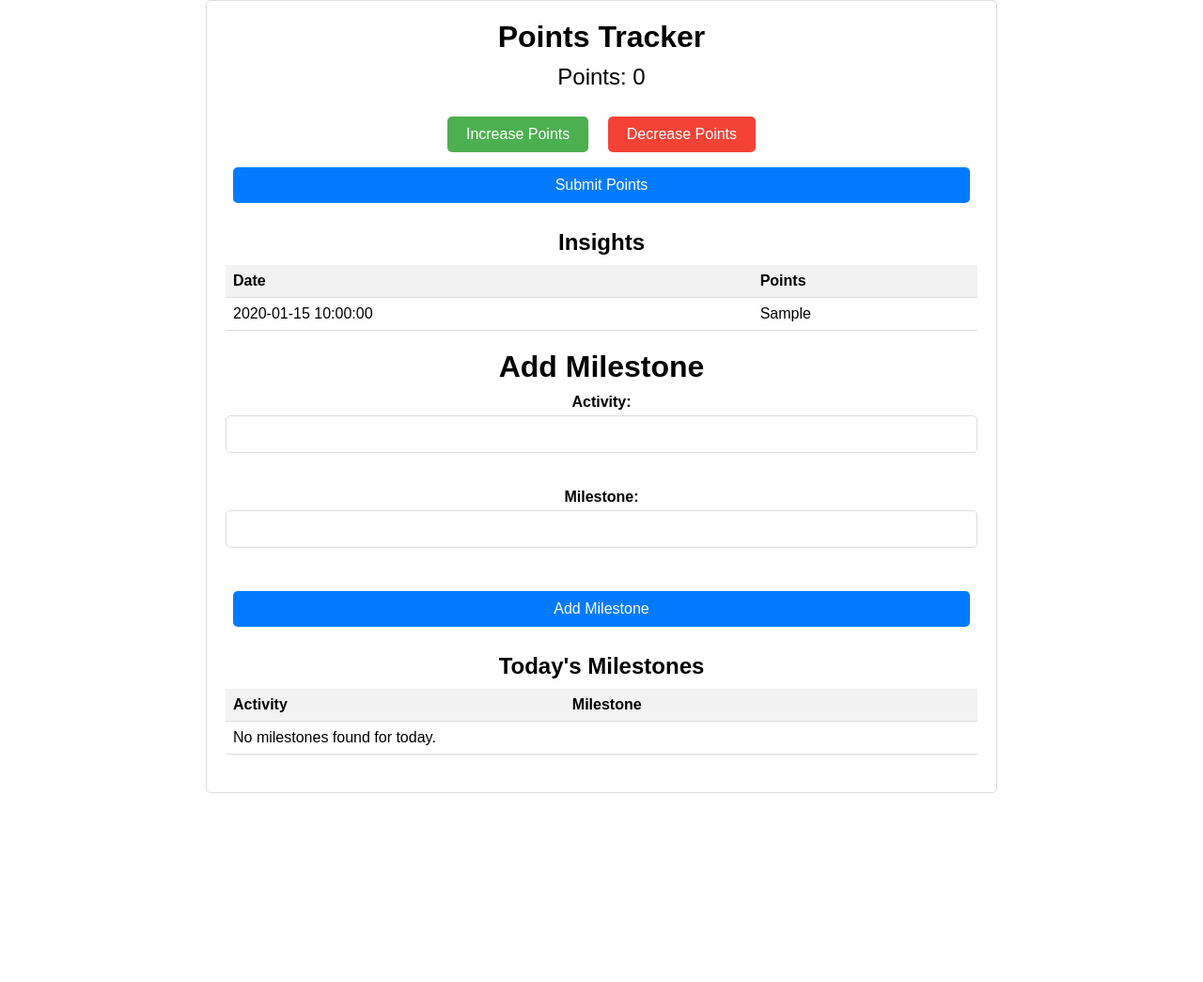
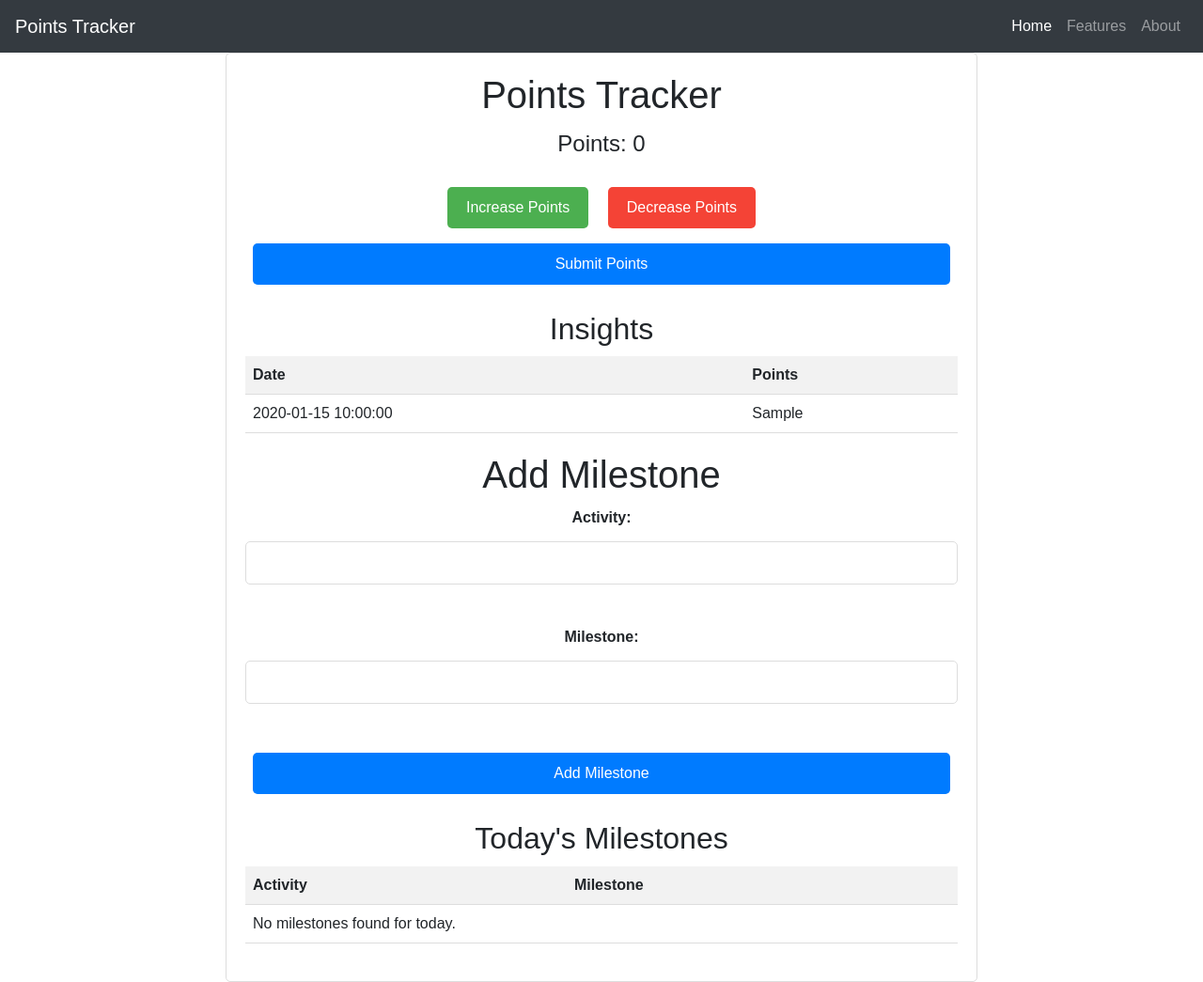
Before and after one commit to Avishka217/ProductivityHack, a PHP site: page / in a window 1280 px wide. Shown: the whole page at 94% size. Before the commit the page ends 844 px from the top, so only its background shows below. Run offline with PHP 8.4, Linux system fonts and the light colour scheme; tables that the repository leaves empty or names only in its code hold one stand-in row (values such as "Sample post"); data that the repository does not hold is empty.

Commit message:
add a bootstrap header

```diff
--- a/index.php
+++ b/index.php
@@ -65,9 +65,11 @@ $conn->close();
   <meta charset="UTF-8">
   <meta name="viewport" content="width=device-width, initial-scale=1.0">
   <title>Points Tracker</title>
-  <link rel="stylesheet" href="style.css">
-  <style>
-    body {
+  <!-- Bootstrap CSS -->
+  <link href="https://stackpath.bootstrapcdn.com/bootstrap/4.5.2/css/bootstrap.min.css" rel="stylesheet">
+
+    <link rel="stylesheet" href="style.css">
+    <style>body {
       font-family: Arial, sans-serif;
       /* Set a standard web font */
       margin: 0;
@@ -168,6 +170,26 @@ $conn->close();
 </head>
 
 <body>
+  <!-- Bootstrap Header Section -->
+  <nav class="navbar navbar-expand-lg navbar-dark bg-dark">
+    <a class="navbar-brand" href="#">Points Tracker</a>
+    <button class="navbar-toggler" type="button" data-toggle="collapse" data-target="#navbarNav" aria-controls="navbarNav" aria-expanded="false" aria-label="Toggle navigation">
+      <span class="navbar-toggler-icon"></span>
+    </button>
+    <div class="collapse navbar-collapse" id="navbarNav">
+      <ul class="navbar-nav ml-auto">
+        <li class="nav-item active">
+          <a class="nav-link" href="#">Home <span class="sr-only">(current)</span></a>
+        </li>
+        <li class="nav-item">
+          <a class="nav-link" href="#">Features</a>
+        </li>
+        <li class="nav-item">
+          <a class="nav-link" href="#">About</a>
+        </li>
+      </ul>
+    </div>
+  </nav>
   <div class="container">
     <h1>Points Tracker</h1>
     <div id="pointsDisplay">
```
